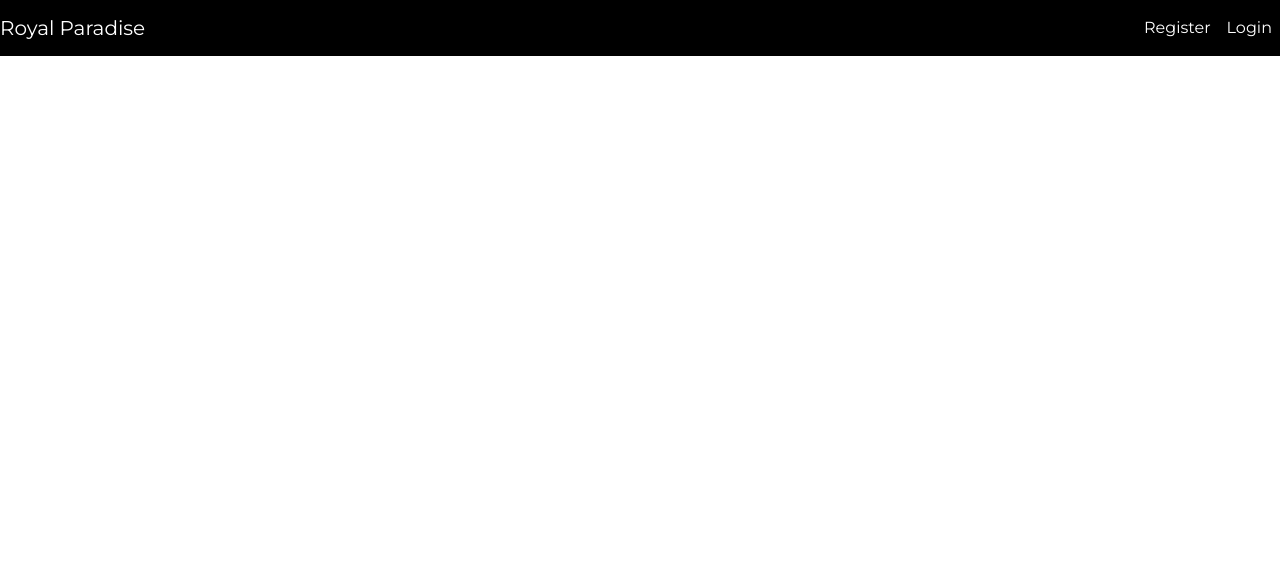
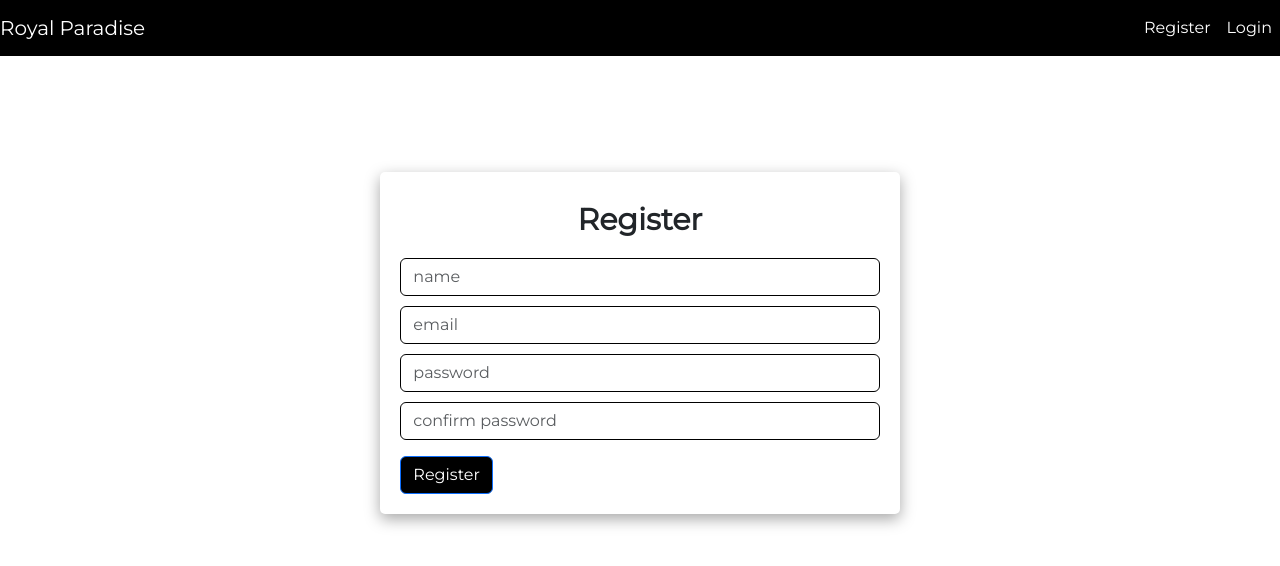
Before and after one commit to ArgjentaCaka/hotel, a React (Create React App) app in the folder client/: page /register in a window 1280 px wide. Shown: the top 566 px of the page. Built offline with nearby package versions, Linux system fonts and the light colour scheme.

Commit message:
Add Register and Login

```diff
--- a/client/src/App.js
+++ b/client/src/App.js
@@ -4,6 +4,8 @@ import Navbar from './components/Navbar';
 import {BrowserRouter , Routes , Route , Link } from 'react-router-dom'
 import Homescreen from './screens/Homescreen';
 import Bookingscreen from './screens/Bookingscreen';
+import Loginscreen from './screens/Loginscreen';
+import Registerscreen from './screens/Registerscreen';
 
 
 function App() {
@@ -14,6 +16,8 @@ function App() {
       <Routes>
       <Route path="/home" element={<Homescreen />} />
       <Route path="/book/:roomid" element={<Bookingscreen />} />
+      <Route path="/register" element={<Registerscreen/>}/>
+      <Route path='/login' element={<Loginscreen/>}/>
       </Routes>
       </BrowserRouter>
     </div>
--- a/client/src/index.css
+++ b/client/src/index.css
@@ -73,3 +73,15 @@ h1{
   0% { transform: rotate(0deg); }
   100% { transform: rotate(360deg); }
 }
+
+input{
+  box-shadow: none !important;
+  margin-top: 10px;
+  border: 1px solid black !important;
+}
+h2{
+  font-size: 30px !important;
+  padding: 10px;
+  font-weight: bold !important;
+  text-align: center;
+}
--- /dev/null
+++ b/client/src/screens/Loginscreen.js
@@ -0,0 +1,35 @@
+import React , {useState , useEffect} from 'react'
+
+function Loginscreen() {
+    const [email , setemail] = useState ('')
+    const [password , setpassword] = useState ('')
+
+    function Login(){
+
+            const user ={
+                email,
+                password
+            }
+            console.log(user)
+
+    }
+  return (
+    <div>
+        <div className="row justify-content-center mt-5">
+            <div className="col-md-5 mt-5" >
+                <div className='bs'>
+                    <h2>Login</h2>
+                    <input type="text" className="form-control" placeholder="email"
+                    value={email} onChange={(e)=>{setemail(e.target.value)}}/>
+                    <input type="text" className="form-control" placeholder="password"
+                    value={password} onChange={(e)=>{setpassword(e.target.value)}}/>
+
+                    <button className='btn btn-primary mt-3' onClick={Login}>Login</button>
+                </div>
+            </div>
+        </div>
+    </div>
+  )
+}
+
+export default Loginscreen
--- /dev/null
+++ b/client/src/screens/Registerscreen.js
@@ -0,0 +1,46 @@
+import React , {useState , useEffect} from 'react'
+
+function Registerscreen() {
+    const [name, setname] = useState ('')
+    const [email , setemail] = useState ('')
+    const [password , setpassword] = useState ('')
+    const [cpassword , setcpassword] = useState ('')
+
+    function register(){
+        if(password==cpassword){
+            const user ={
+                name,
+                email,
+                password,
+                cpassword
+            }
+            console.log(user)
+        }
+        else{
+            alert('Passwords not matched')
+        }
+    }
+  return (
+    <div>
+        <div className="row justify-content-center mt-5">
+            <div className="col-md-5 mt-5" >
+                <div className='bs'>
+                    <h2>Register</h2>
+                    <input type="text" className="form-control" placeholder="name"
+                    value={name} onChange={(e)=>{setname(e.target.value)}}/>
+                    <input type="text" className="form-control" placeholder="email"
+                    value={email} onChange={(e)=>{setemail(e.target.value)}}/>
+                    <input type="text" className="form-control" placeholder="password"
+                    value={password} onChange={(e)=>{setpassword(e.target.value)}}/>
+                    <input type="text" className="form-control" placeholder="confirm password"
+                    value={cpassword} onChange={(e)=>{setcpassword(e.target.value)}}/>
+
+                    <button className='btn btn-primary mt-3' onClick={register}>Register</button>
+                </div>
+            </div>
+        </div>
+    </div>
+  )
+}
+
+export default Registerscreen
```
Also changed, not shown: 1 other file (tests, documents, lock files or other folders).
